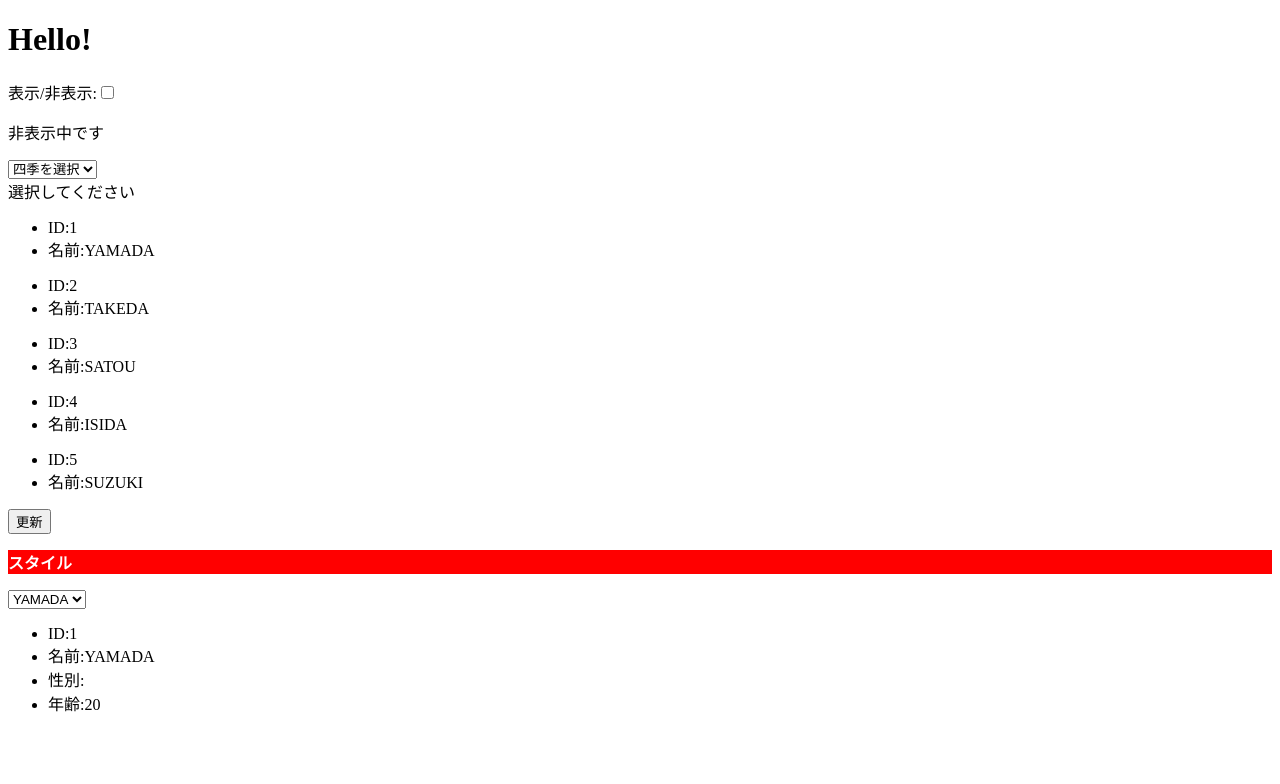
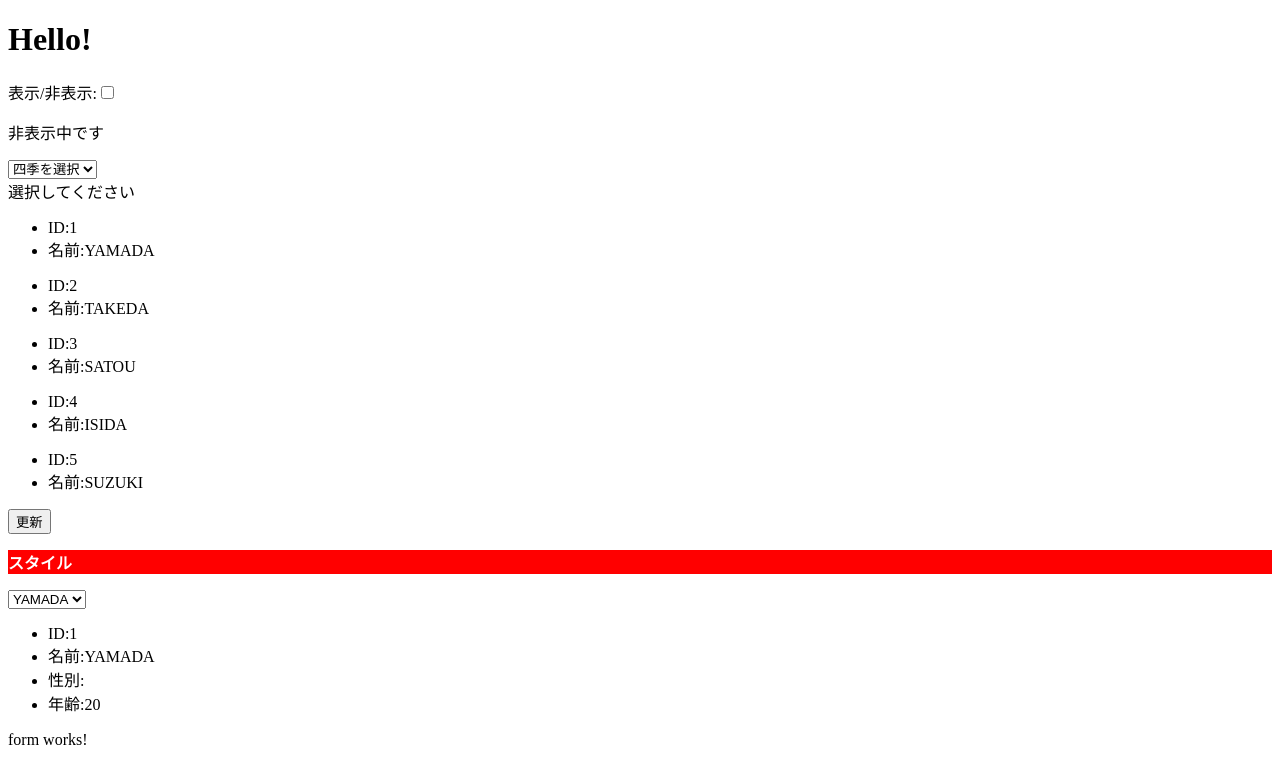
Before and after one commit to takapi327/learners-dictionary, an Angular app in the folder angular/develop/angular-try-app/: page / in a window 1280 px wide. Shown: the top 784 px of the page. Built offline with nearby package versions, Linux system fonts and the light colour scheme.

Commit message:
Import ReactiveFormsModule

```diff
--- a/angular/develop/angular-try-app/src/app/app.component.html
+++ b/angular/develop/angular-try-app/src/app/app.component.html
@@ -2,4 +2,5 @@
   <ng-container *ngComponentOutlet="banner"></ng-container>
 </div>
 <app-try-angular></app-try-angular>
+<app-form></app-form>
 <router-outlet></router-outlet>
--- /dev/null
+++ b/angular/develop/angular-try-app/src/app/form/form.component.html
@@ -0,0 +1 @@
+<p>form works!</p>
--- /dev/null
+++ b/angular/develop/angular-try-app/src/app/form/form.component.ts
@@ -0,0 +1,15 @@
+import { Component, OnInit } from '@angular/core';
+
+@Component({
+  selector: 'app-form',
+  templateUrl: './form.component.html',
+  styleUrls: ['./form.component.scss']
+})
+export class FormComponent implements OnInit {
+
+  constructor() { }
+
+  ngOnInit(): void {
+  }
+
+}
```
Also changed, not shown: angular/develop/angular-try-app/src/app/app.module.ts (+12 -5 lines), angular/develop/angular-try-app/src/app/form/form.component.scss (added), 1 other file (tests, documents, lock files or other folders).
